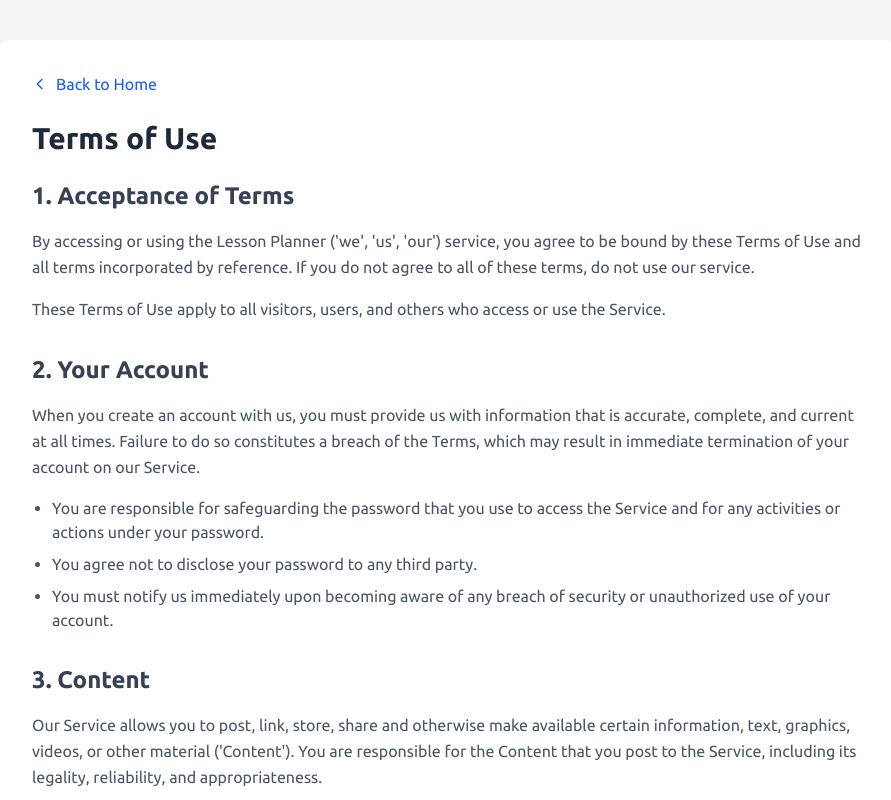
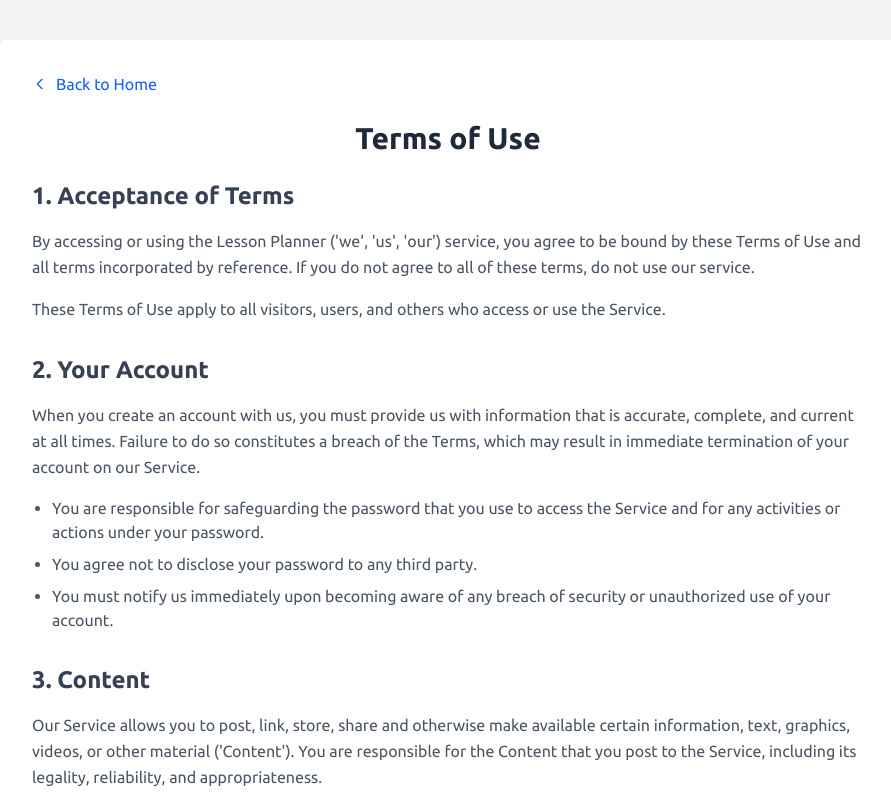
Before and after one commit to atomic-ustadh/my-lesson-plan-app, a React (Vite) app: page /terms-of-use in a window 1280 px wide. Shown: the top 800 px of the page, without its empty margins (192-1083 px from the left). Built offline with nearby package versions, Linux system fonts and the light colour scheme; no server answers; a web font is replaced by a local one.

Commit message:
Update TermsOfUse.jsx

```diff
--- a/src/components/TermsOfUse.jsx
+++ b/src/components/TermsOfUse.jsx
@@ -19,7 +19,7 @@
                     {t("btnBackHome")}
                 </button>
 
-                <h1 className="text-3xl font-bold text-gray-800 mb-6">{t("termsOfUseTitle")}</h1>
+                <h1 className="text-3xl font-bold text-gray-800 mb-6 text-center">{t("termsOfUseTitle")}</h1>
 
                 <section className="mb-8">
                     <h2 className="text-2xl font-semibold text-gray-700 mb-4">{t("termsSection1Title")}</h2>
```
